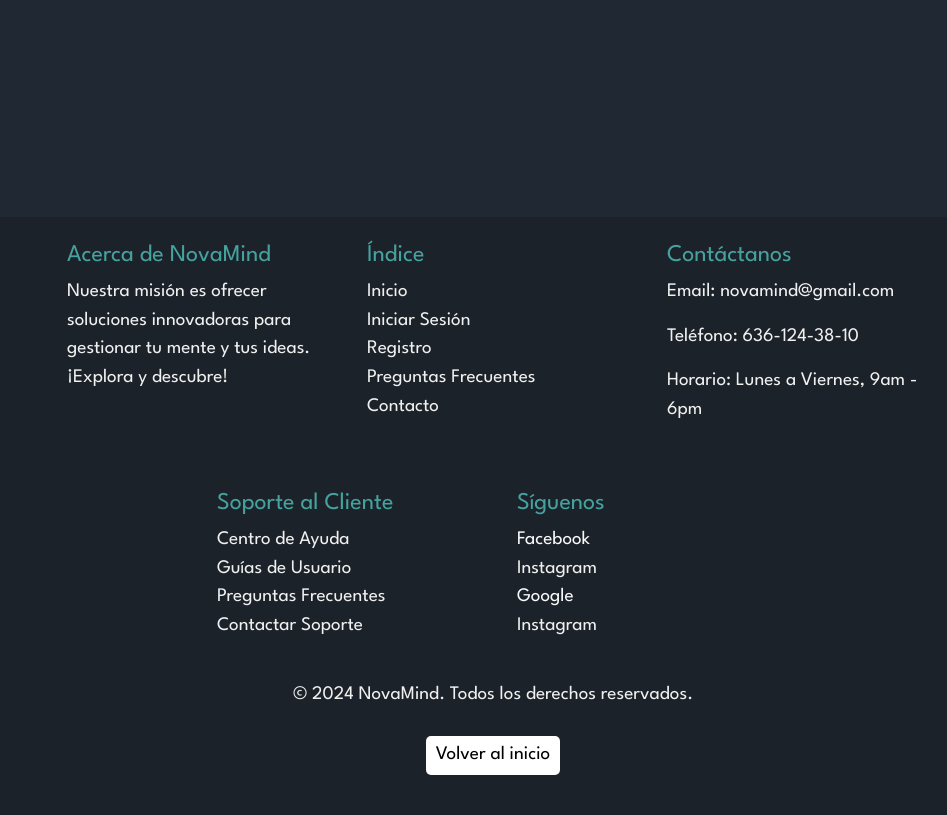
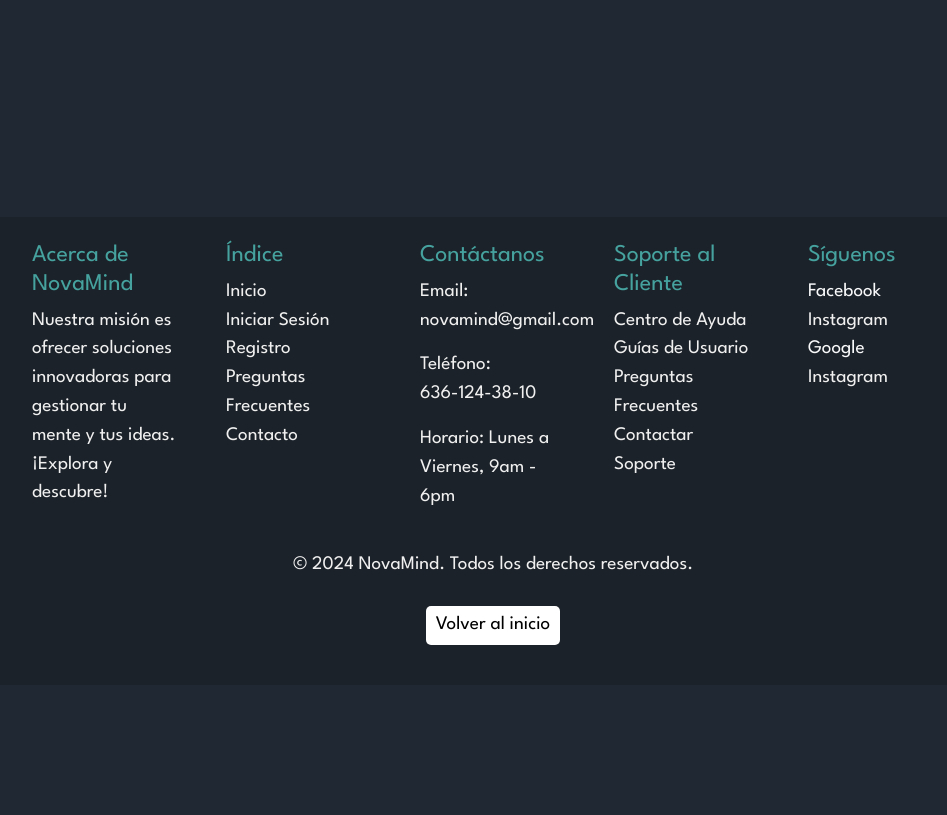
Before and after one commit to tarelo1804/tarelo1804.github.io, a PHP site: page / in a window 1280 px wide. Shown: the part 3281-4096 px from the top of the page, without its empty margins (147-1094 px from the left). After the commit the page ends 3926 px from the top, so only its background shows below. Run offline with PHP 8.4, Linux system fonts and the light colour scheme.

Commit message:
footer 4

```diff
--- a/novamind/css/mediaquery-index.css
+++ b/novamind/css/mediaquery-index.css
@@ -252,8 +252,9 @@
         text-align: center;
         justify-content: center;
     }
-
-
+    #social-media, #soporte, #contacto, #mapa, #acercaDe{
+        width: 350px;
+    }
 }
 
 /*Tablets iPad Air y Mini*/
@@ -542,4 +543,5 @@
     footer {
         margin-top: 50px; /* Ajusta el valor según sea necesario */
     }
+
 }
--- a/novamind/index.html
+++ b/novamind/index.html
@@ -387,13 +387,13 @@ header {
     <div class="container">
         <div class="row g-5 justify-content-center footer-sections">
             <!-- Columna 1: Acerca de -->
-            <div class="col-12 col-md-6 col-lg-2 px-4" style="width: 300px;">
+            <div class="col-12 col-md-6 col-lg-2 px-4" id="acercaDe" >
                 <h4>Acerca de NovaMind</h4>
                 <p>Nuestra misión es ofrecer soluciones innovadoras para gestionar tu mente y tus ideas. ¡Explora y descubre!</p>
             </div>
 
             <!-- Columna 2: Mapa del Sitio -->
-            <div class="col-12 col-md-6 col-lg-2 px-4" id="mapa" style="width: 300px;">
+            <div class="col-12 col-md-6 col-lg-2 px-4" id="mapa">
                 <h4>Índice</h4>
                 <ul class="list-unstyled">
                     <li><a href="#top">Inicio</a></li>
@@ -405,7 +405,7 @@ header {
             </div>
 
             <!-- Columna 3: Contacto -->
-            <div class="col-12 col-md-6 col-lg-2 px-4" id="contacto" style="width: 300px;">
+            <div class="col-12 col-md-6 col-lg-2 px-4" id="contacto">
                 <h4>Contáctanos</h4>
                 <p>Email: <a href="#bottom">novamind@gmail.com</a></p>
                 <p>Teléfono: <a href="#bottom">636-124-38-10</a></p>
@@ -413,7 +413,7 @@ header {
             </div>
 
             <!-- Columna 4: Soporte -->
-            <div class="col-12 col-md-6 col-lg-2 px-4" id="soporte" style="width: 300px;">
+            <div class="col-12 col-md-6 col-lg-2 px-4" id="soporte" >
                 <h4>Soporte al Cliente</h4>
                 <ul class="list-unstyled">
                     <li><a href="./index.html">Centro de Ayuda</a></li>
@@ -424,7 +424,7 @@ header {
             </div>
 
             <!-- Columna 5: Redes Sociales -->
-            <div class="col-12 col-md-6 col-lg-2 px-4" id="social-media" style="width: 300px;">
+            <div class="col-12 col-md-6 col-lg-2 px-4" id="social-media">
                 <h4>Síguenos</h4>
                 <ul class="list-unstyled">
                     <li><a href="https://www.facebook.com/?locale=es_LA" class="text-light">Facebook</a></li>
```
